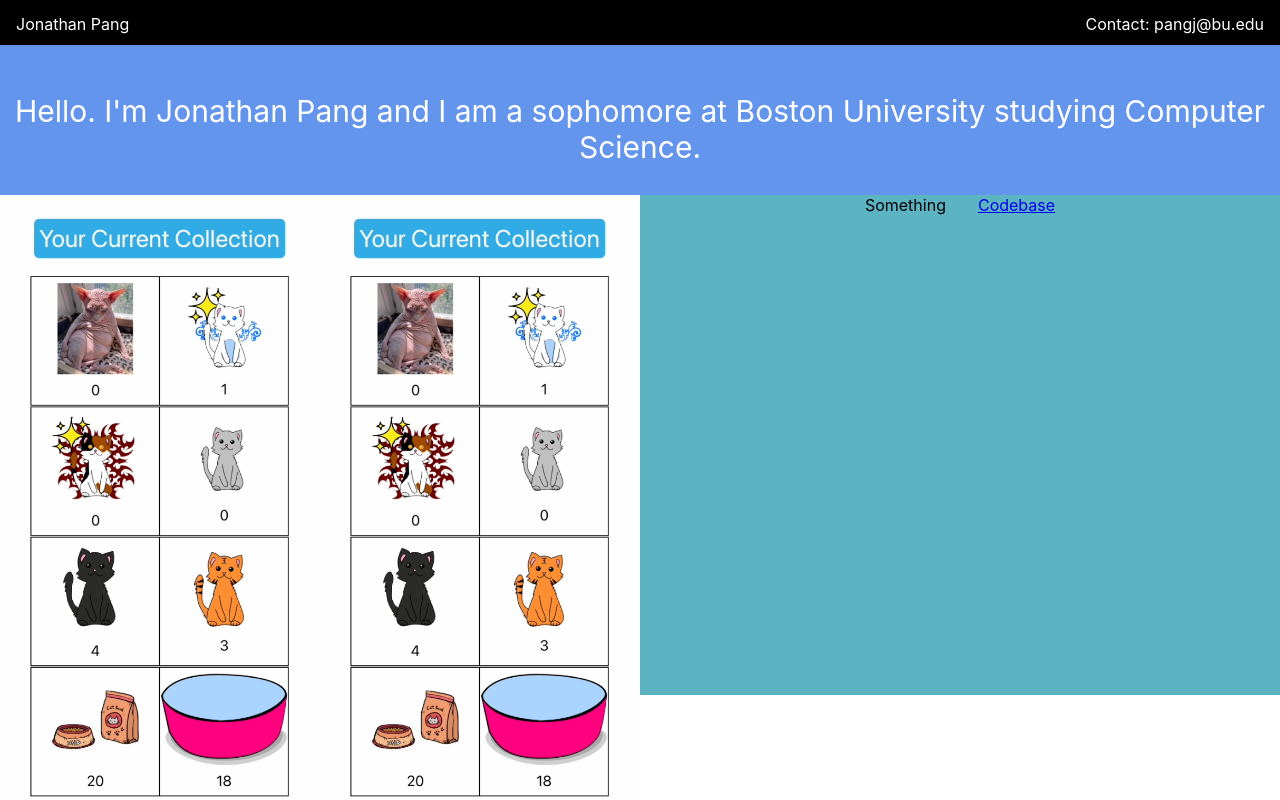
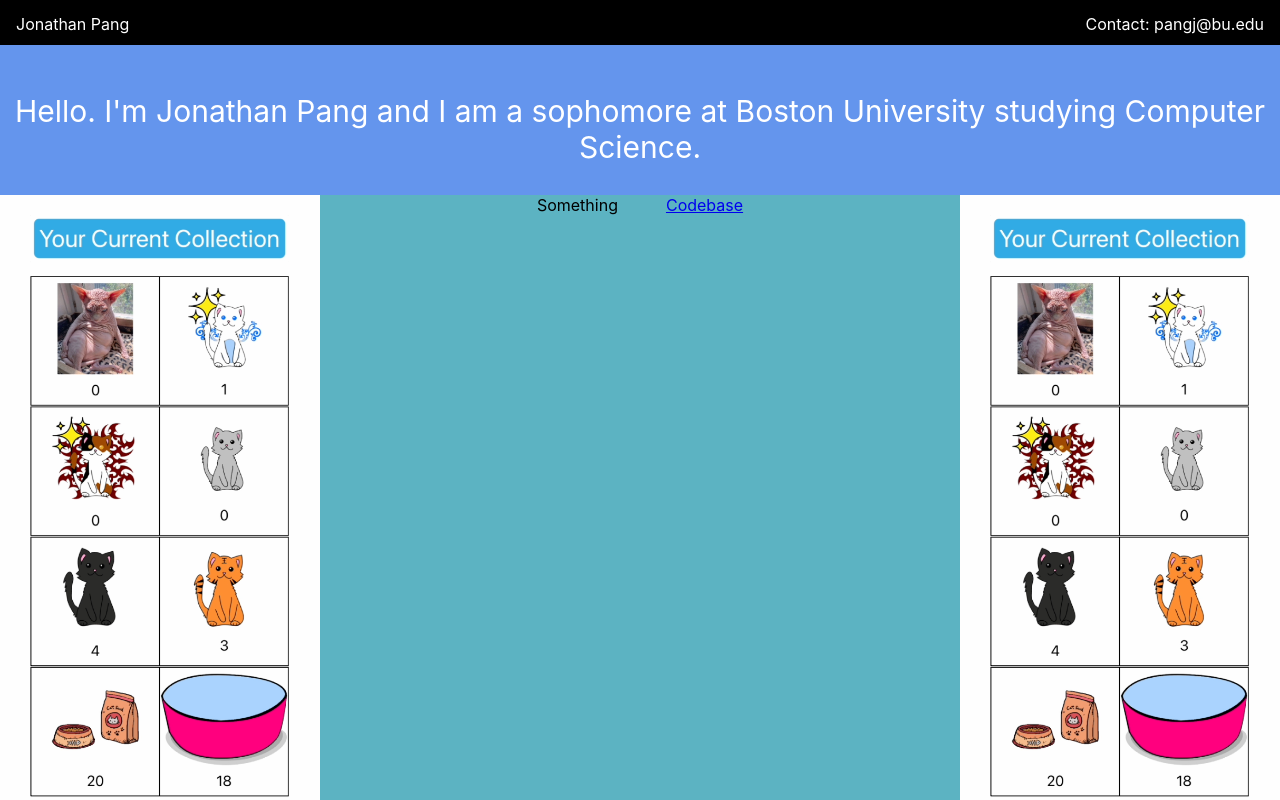
Before and after one commit to jonathanpangg/personal-website, a React (Create React App) app: page / in a window 1280 px wide. Shown: the top 800 px of the page. Built offline with nearby package versions, Linux system fonts and the light colour scheme.

Commit message:
organized project one

```diff
--- a/src/components/MyProjects.js
+++ b/src/components/MyProjects.js
@@ -2,15 +2,15 @@ import kittenContact from './KittenContact.png'
 
 const MyProjects = () => {
   return (
-    <div>
+    <div className = 'outer'>
       <img src = {kittenContact} className = 'pic_one' alt = 'Kitten Contact'/>
+      <img src = {kittenContact} className = 'pic_one_test' alt = 'Kitten Contact'/>
       <div className = 'text_one_background'>
         <text>
           Something
         </text>
         <a href = 'https://github.com/pangj130/Kitten-Gacha' className = 'link_one'>Codebase</a>
       </div>
-      <img src = {kittenContact} className = 'pic_one_test' alt = 'Kitten Contact'/>
     </div>
   )
 }
--- a/src/index.css
+++ b/src/index.css
@@ -45,27 +45,31 @@ code {
   height: 150px
 }
 
+.test_background {
+  display: block;
+}
+
 .pic_one {
   width: 25%;
   height: 25%;
+  float: left;
+}
+
+.text_one_background {
+  background-color: rgb(92, 179, 194);
+  height: 760px;
+  width: 75%;
+  text-align: center;
+}
+
+.link_one {
+  padding-left: 5%;
 }
 
 .pic_one_test {
   width: 25%;
   height: 25%;
   float: right;
-}
-
-.text_one_background {
-  background-color: rgb(92, 179, 194);
-  height: 500px;
-  width: 50%;
-  float: right;
-  text-align: center;
-}
-
-.link_one {
-  padding-left: 5%;
 }
 
 .topnav {
```
